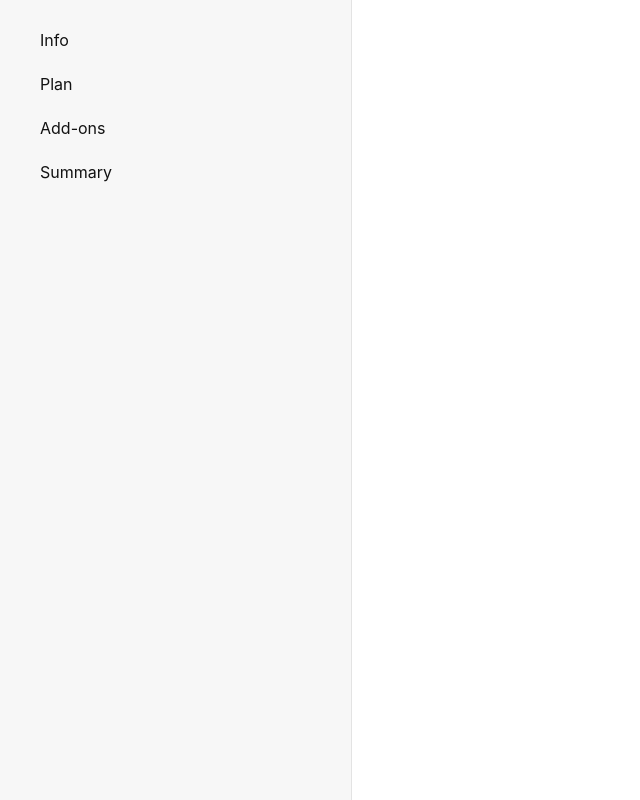
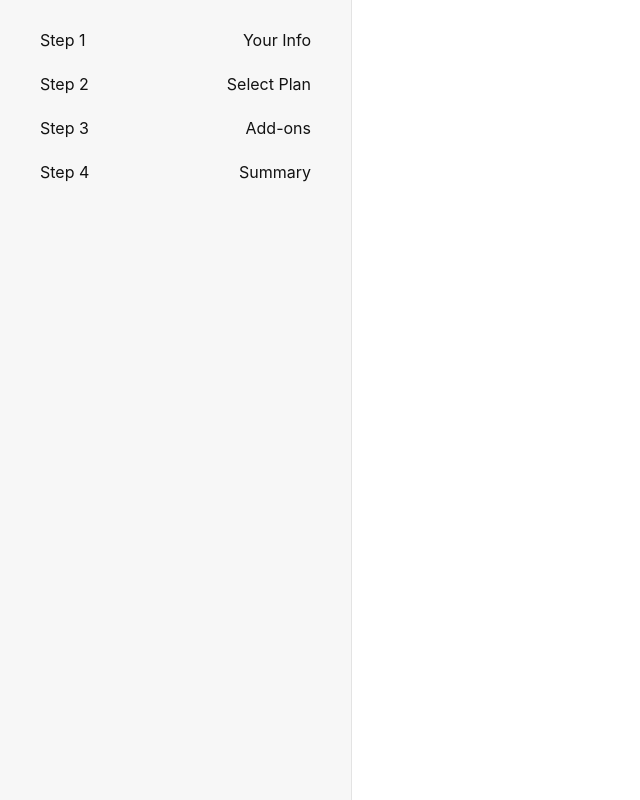
Before and after one commit to dchua-ch/multi-step-form, a React (Vite) app: page / in a window 1280 px wide. Shown: the whole page, without its empty margins (0-640 px from the left). Built offline with nearby package versions, Linux system fonts and the light colour scheme.

Commit message:
Implement NavBarElement component

```diff
--- /dev/null
+++ b/src/components/NavBarElement.tsx
@@ -0,0 +1,22 @@
+import { Link } from "react-router-dom";
+
+interface NavBarElementProps {
+    index: number;
+    name: string;
+    path: string;
+}
+const NavBarElement = (props: NavBarElementProps) => {
+    const { index, name, path } = props;
+    return (
+        <>
+            <li>
+                <Link to={path}>
+                    <div>Step {index}</div>
+                    <div>{name}</div>
+                </Link>
+            </li>
+        </>
+    );
+};
+
+export default NavBarElement;
--- a/src/layout/Root.tsx
+++ b/src/layout/Root.tsx
@@ -1,15 +1,18 @@
 import { Outlet } from "react-router-dom";
 import { childRoutes } from "./Routes";
+import NavBarElement from "../components/NavBarElement";
 export default function Root() {
     return (
         <>
             <div id="sidebar">
                 <nav>
                     <ul>
-                        {childRoutes.map((route) => (
-                            <li>
-                                <a href={route.path}>{route.name}</a>
-                            </li>
+                        {childRoutes.map((route, index) => (
+                            <NavBarElement
+                                index={index + 1} //switch from 0-based to 1-based indexing
+                                name={route.name}
+                                path={route.path}
+                            />
                         ))}
                     </ul>
                 </nav>
--- a/src/layout/Routes.tsx
+++ b/src/layout/Routes.tsx
@@ -6,34 +6,34 @@ import Plan from "../pages/Plan";
 import Summary from "../pages/Summary";
 import AddOns from "../pages/AddOns";
 type Route = {
-    name?:string,
+    name: string;
+    path: string; // make path required
 } & RouteObject;
 
 const childRoutes: Route[] = [
-
     {
         path: "/info",
-        element: <Info/>,
-        name: "Info",
+        element: <Info />,
+        name: "Your Info",
     },
     {
         path: "/plan",
-        element: <Plan/>,
-        name: "Plan"
+        element: <Plan />,
+        name: "Select Plan",
     },
     {
         path: "/addons",
-        element: <AddOns/>,
-        name: "Add-ons"
+        element: <AddOns />,
+        name: "Add-ons",
     },
     {
         path: "/summary",
-        element: <Summary/>,
-        name: "Summary"
-    }
+        element: <Summary />,
+        name: "Summary",
+    },
 ];
 
-const routes: Route[] = [
+const routes: RouteObject[] = [
     {
         path: "/",
         element: <Root />,
@@ -42,6 +42,4 @@ const routes: Route[] = [
     },
 ];
 
-
-
-export { routes,childRoutes };
+export { routes, childRoutes };
```
